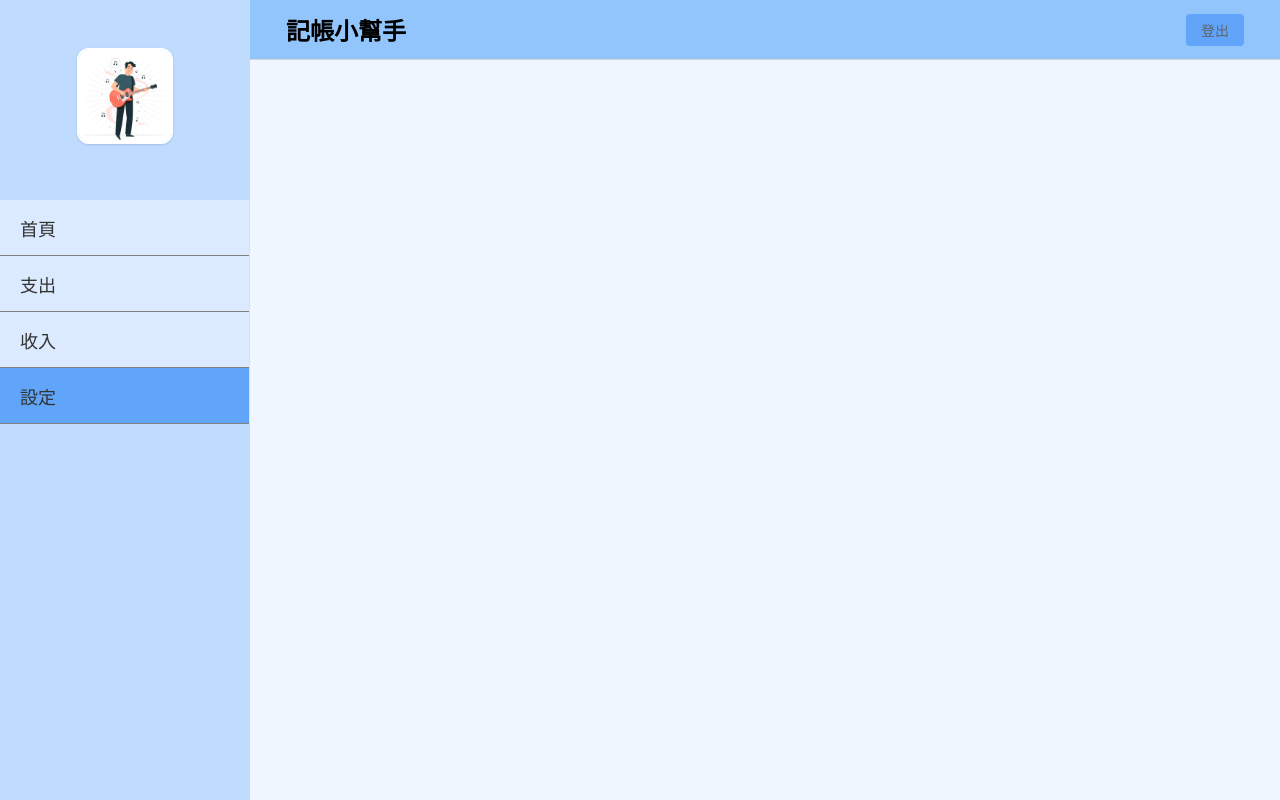
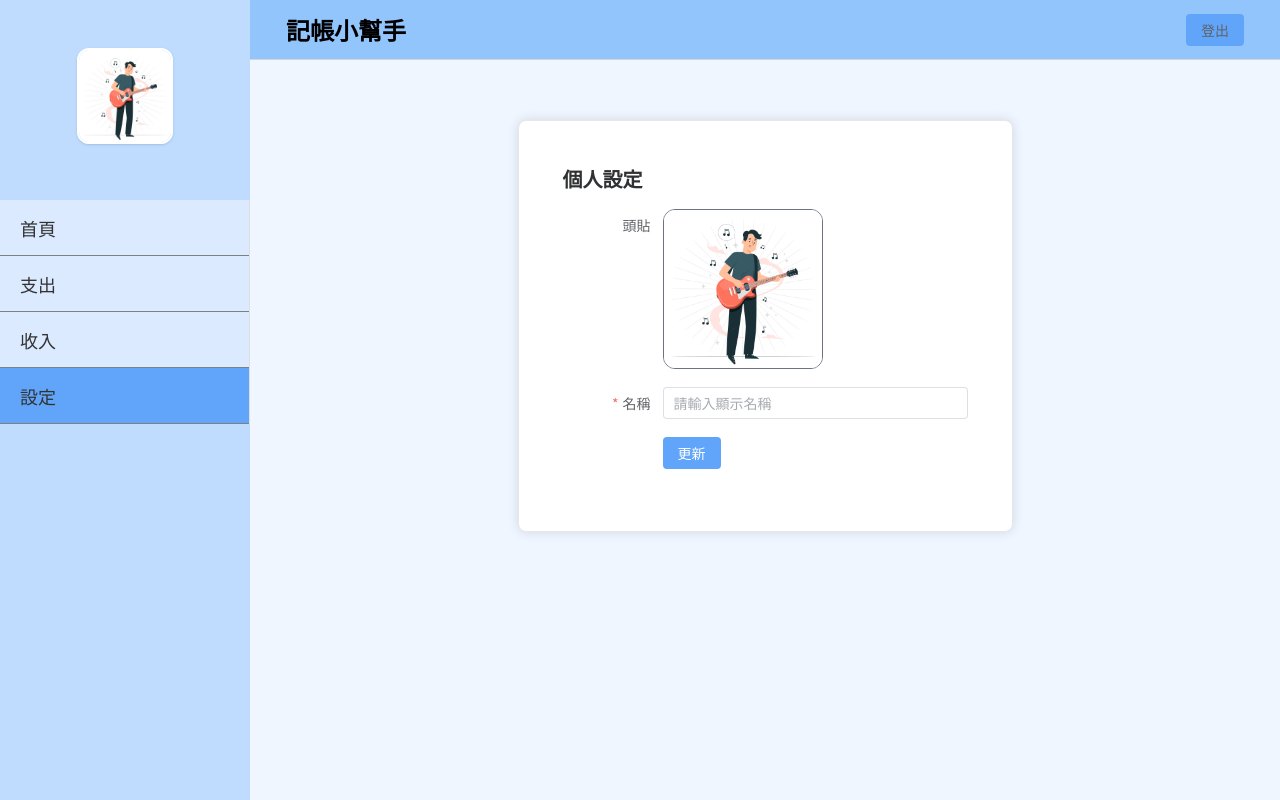
Before and after one commit to brianhsu0606/budget-tracker, a Vue app in the folder frontend/: page /setting in a window 1280 px wide. Built offline with nearby package versions, Linux system fonts and the light colour scheme.

Commit message:
feat: SettingView.vue 新增 頭貼 preview、更改個人資訊表單

```diff
--- a/frontend/src/components/CommonAside.vue
+++ b/frontend/src/components/CommonAside.vue
@@ -23,7 +23,7 @@ const avatarSrc = computed(() => {
 </script>
 
 <template>
-  <div class="h-[25vh] flex flex-col items-center justify-center p-4 rounded-lg">
+  <div class="h-[25vh] flex flex-col items-center justify-center">
     <!-- 頭貼 -->
     <img
       :src="avatarSrc"
--- a/frontend/src/views/SettingView.vue
+++ b/frontend/src/views/SettingView.vue
@@ -1,12 +1,95 @@
 <script setup lang="ts">
+import { ref } from 'vue'
+import { ElMessage, ElDialog } from 'element-plus'
 import { useUserStore } from '@/stores/userStore'
 
 const userStore = useUserStore()
+
+// 表單資料
+const form = ref({
+  displayName: userStore.displayName,
+  avatar: userStore.avatar || 'avatar1.jpg',
+})
+
+// 表單規則
+const rules = {
+  displayName: [
+    { required: true, message: '請輸入顯示名稱', trigger: 'blur' },
+    { min: 2, max: 20, message: '顯示名稱必須 2~20 個字', trigger: 'blur' },
+  ],
+}
+
+// 預設頭貼列表
+const avatars = ['avatar1.jpg', 'avatar2.jpg', 'avatar3.jpg', 'avatar4.jpg', 'avatar5.jpg']
+
+// 控制彈窗顯示
+const avatarDialogVisible = ref(false)
+
+// 選擇頭貼
+const selectAvatar = (name: string) => {
+  form.value.avatar = name
+  avatarDialogVisible.value = false
+}
+
+// 提交表單
+const handleSubmit = () => {
+  if (!form.value.displayName) {
+    ElMessage.warning('請輸入顯示名稱')
+    return
+  }
+  userStore.setUser(form.value)
+  ElMessage.success('個人資料更新成功！')
+}
 </script>
 
 <template>
-  <h3>{{ userStore.avatar }}</h3>
-  <h3>{{ userStore.displayName }}</h3>
+  <el-card class="w-1/2 mx-auto mt-10 p-6 rounded-lg shadow">
+    <h2 class="text-xl font-bold mb-4">個人設定</h2>
+
+    <el-form :model="form" :rules="rules" label-width="100px">
+      <!-- 頭貼 -->
+      <el-form-item label="頭貼">
+        <img
+          :src="`/src/assets/images/avatars/${form.avatar}`"
+          alt="頭貼"
+          class="w-40 h-40 rounded-xl cursor-pointer border border-gray-500 hover:shadow-lg transition"
+          @click="avatarDialogVisible = true"
+        />
+
+        <el-dialog
+          title="選擇頭貼"
+          v-model="avatarDialogVisible"
+          width="700px"
+          :destroy-on-close="true"
+        >
+          <div class="flex justify-between gap-4">
+            <img
+              v-for="avatar in avatars"
+              :key="avatar"
+              :src="`/src/assets/images/avatars/${avatar}`"
+              alt="頭貼選項"
+              class="w-28 h-28 rounded-xl cursor-pointer border border-gray-500 hover:shadow-lg transition"
+              @click="selectAvatar(avatar)"
+            />
+          </div>
+        </el-dialog>
+      </el-form-item>
+
+      <!-- 顯示名稱 -->
+      <el-form-item label="名稱" prop="displayName">
+        <el-input v-model="form.displayName" placeholder="請輸入顯示名稱" />
+      </el-form-item>
+
+      <!-- 提交按鈕 -->
+      <el-form-item>
+        <el-button type="primary" @click="handleSubmit">更新</el-button>
+      </el-form-item>
+    </el-form>
+  </el-card>
 </template>
 
-<style scoped lang="scss"></style>
+<style scoped>
+img {
+  object-fit: cover;
+}
+</style>
```
